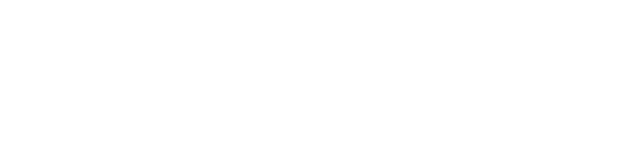
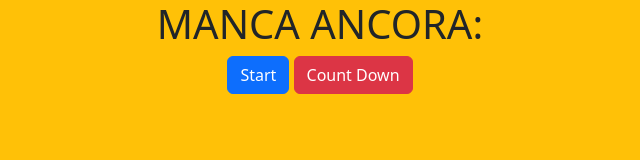
Before and after one commit to rudyhuacasi/js-countdown, a plain HTML site: page index.html in a window 1280 px wide. Shown: the whole page, without its empty margins (320-960 px from the left). Drawn offline with nearby package versions, Linux system fonts and the light colour scheme.

Commit message:
{UPD} added css bootstrap (html)

```diff
--- a/index.html
+++ b/index.html
@@ -1,11 +1,24 @@
 <!DOCTYPE html>
 <html lang="en">
 <head>
+    <!--CSS BOOTSTRAP-->
+    <link href="https://cdn.jsdelivr.net/npm/bootstrap@5.3.3/dist/css/bootstrap.min.css" rel="stylesheet" integrity="sha384-QWTKZyjpPEjISv5WaRU9OFeRpok6YctnYmDr5pNlyT2bRjXh0JMhjY6hW+ALEwIH" crossorigin="anonymous">
     <meta charset="UTF-8">
     <meta name="viewport" content="width=device-width, initial-scale=1.0">
     <title>Document</title>
 </head>
-<body>
+<body class="bg-warning">
+    <div class="text-center">
+        <h1>MANCA ANCORA:</h1>
+        <h2>
+
+        </h2>
+        <nav>
+
+        </nav>
+        <button type="button" id="start" class="btn btn-primary">Start</button>
+        <button type="button" id="count-down" class="btn btn-danger">Count Down</button>
+    </div>
     <script type="text/javascript" src="js/main.js"></script>
 </body>
 </html>
```
